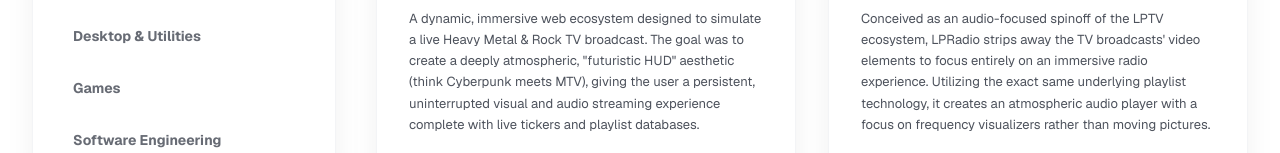
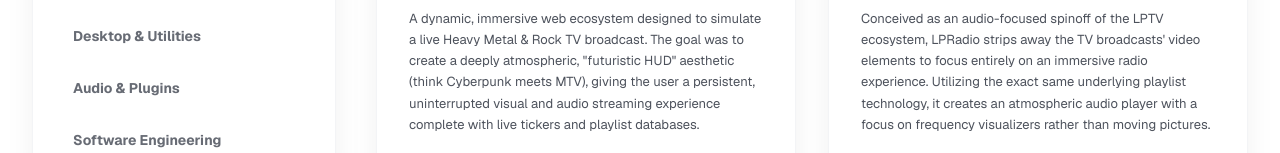
Before and after one commit to lucaspinto2k/portfolio, a Next.js app: page /projects in a window 1280 px wide. Shown: the part 543-696 px from the top of the page. Built offline with nearby package versions, Linux system fonts and the light colour scheme.

Commit message:
Change The Dread Engine category to Audio & Plugins

```diff
--- a/src/locales/en.ts
+++ b/src/locales/en.ts
@@ -207,7 +207,7 @@
       },
       {
             "title": "The Dread Engine",
-            "category": "Games",
+            "category": "Audio & Plugins",
             "logoUrl": "/images/projects/dread.png",
             "youtubeId": "-LQCQUZLSpc",
             "concept": "A highly experimental, atmospheric VST3/Standalone audio plugin designed for dark soundscapes and horror sound design. The plugin empowers sound designers with unconventional parameters like \"Shepherd Speed\", \"Tape Degradation\", \"Formant Agony\", and \"Abyss Depth\" to twist audio into terrifying, cinematic textures.",
--- a/src/locales/pt.ts
+++ b/src/locales/pt.ts
@@ -207,7 +207,7 @@
       },
       {
             "title": "The Dread Engine",
-            "category": "Games",
+            "category": "Áudio & Plugins",
             "logoUrl": "/images/projects/dread.png",
             "youtubeId": "-LQCQUZLSpc",
             "concept": "A highly experimental, atmospheric VST3/Standalone audio plugin designed for dark soundscapes and horror sound design. The plugin empowers sound designers with unconventional parameters like \"Shepherd Speed\", \"Tape Degradation\", \"Formant Agony\", and \"Abyss Depth\" to twist audio into terrifying, cinematic textures.",
```
